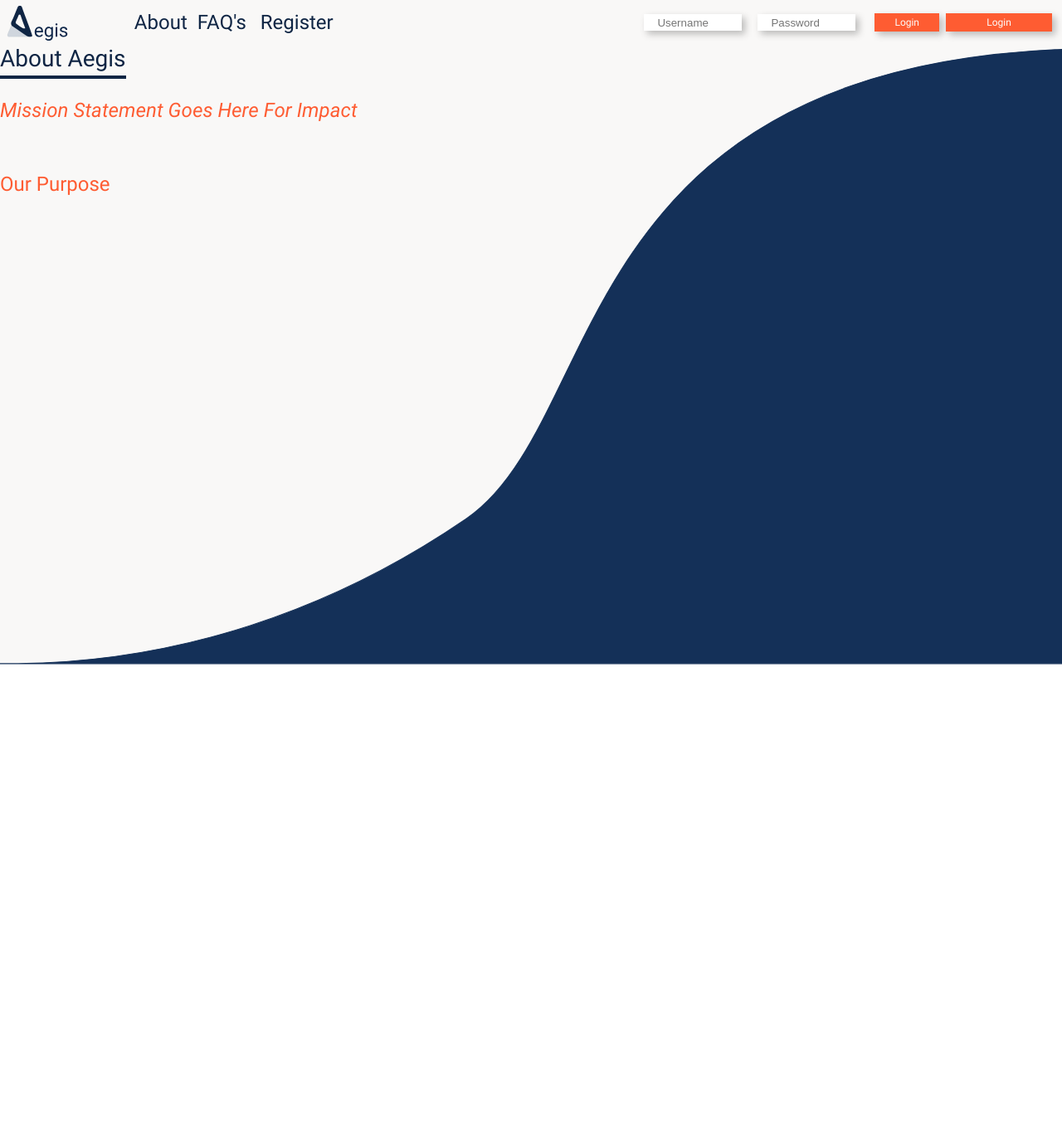
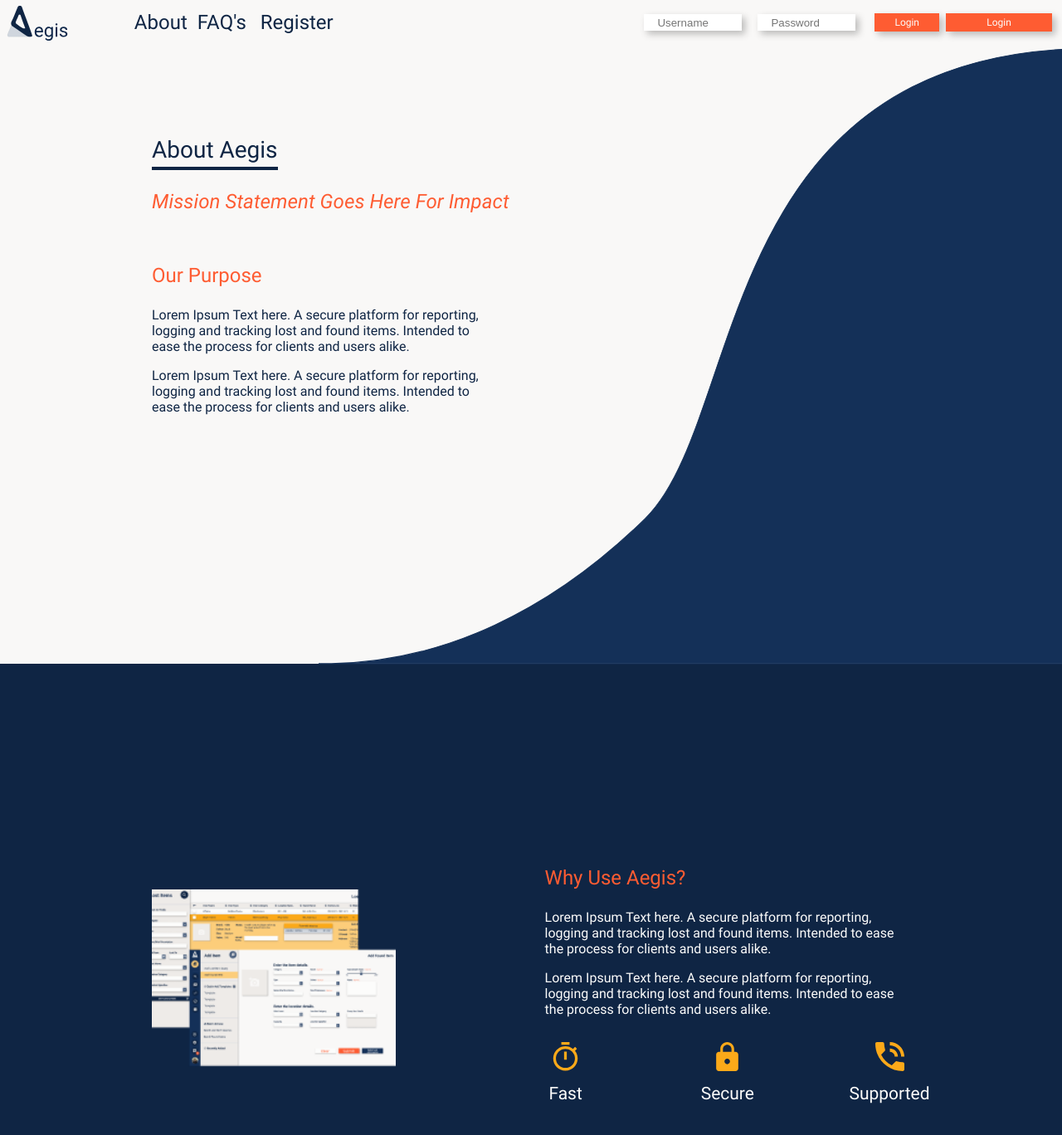
Before and after one commit to D-Nugent/aegis-client, a React (Create React App) app: page /about in a window 1280 px wide. Shown: the top 1368 px of the page at 83% size. Before the commit the page ends 801 px from the top, so only its background shows below. Built offline with nearby package versions, Linux system fonts and the light colour scheme.

Commit message:
relocated content from hero and passed to componet as children props

```diff
--- a/src/components/Hero/Hero.scss
+++ b/src/components/Hero/Hero.scss
@@ -23,7 +23,13 @@
         width: 100%;
 
         @include tablet {
+            left: auto;
+            right: 0;
             height: 100%;
+        }
+
+        @include desktop {
+            width: 70%;
         }
     }
 }
--- a/src/pages/About/About.scss
+++ b/src/pages/About/About.scss
@@ -3,6 +3,7 @@
 @use "../../styles/fonts" as *;
 
 .about {
+    // Revisit this
     & section {
         padding-left: $lp-padding-mobile;
         padding-right: $lp-padding-mobile;
--- a/src/pages/About/About.tsx
+++ b/src/pages/About/About.tsx
@@ -9,56 +9,50 @@ import AboutTeamImg from '../../assets/images/about-team.png';
 function About() {
 
     return(
-        <main>
-            <Hero classes="abc">
+        <main className="about">
+            <Hero classes="purpose">
                 <h1 className="purpose__heading">About Aegis</h1>
                 <h2 className="purpose__heading-secondary purpose__heading-secondary--emphasis">Mission Statement Goes Here For Impact</h2>
                 <h2 className="purpose__heading-secondary">Our Purpose</h2>
-
-
+                <div className="purpose__text-wrapper">
+                    <p className="purpose__text">Lorem Ipsum Text here. A secure platform for reporting, logging and tracking lost and found items. Intended to ease the process for clients and users alike.</p>
+                    <p className="purpose__text">Lorem Ipsum Text here. A secure platform for reporting, logging and tracking lost and found items. Intended to ease the process for clients and users alike.</p>
+                </div>
+                {/* <svg className="purpose__svg" viewBox="0 0 142 77" fill="none" xmlns="http://www.w3.org/2000/svg">
+                    <path d="M0 60.7003H32.9576L49.1538 64.6552C49.1538 64.6552 48.5732 37.4686 49.1538 34.8993C49.7345 32.3299 51.9788 30.5677 53.2971 30.5677C54.6154 30.5677 93.9761 30.5677 93.9761 30.5677L93.4111 29.2494H87.7613V18.5146C87.7613 18.5146 85.9244 11.9746 82.6764 9.66317C80.4025 8.04499 78.6875 7.40323 75.8965 7.40323C73.1056 7.40323 71.3496 7.98879 69.1167 9.66317C66.0115 11.9917 65.489 14.7373 64.5968 18.5146C63.7346 22.1651 64.5968 28.1194 64.5968 28.1194H57.0637C57.0637 28.1194 57.0637 20.2096 57.0637 15.5014C61.0242 4.51206 65.148 1.3374 75.8965 1C87.7613 1.00001 95.0912 11.3929 94.9178 15.5014L95.2944 30.756H96.9894C99.8349 31.2636 101.321 32.6393 102.074 35.0876L101.698 64.6552C100.124 69.346 98.6866 71.588 93.4111 73.695H79.4748L79.0981 62.7719H81.7347L79.4748 53.3555C79.4748 53.3555 81.619 51.9344 82.2997 50.5305C83.0405 49.0027 83.0995 47.8434 82.6764 46.199C82.229 44.4601 81.5887 43.3406 80.0398 42.4324C78.9934 41.8189 78.2395 41.6791 77.0265 41.6791C75.8136 41.6791 75.0486 41.8004 74.0133 42.4324C72.5158 43.3465 71.9806 44.4946 71.565 46.199C71.1627 47.8486 71.2197 48.9937 71.9416 50.5305C72.5832 51.8964 74.5782 53.3555 74.5782 53.3555L71.9416 62.0186H77.0265V73.695H59.3236L51.7904 67.1035V69.5518L58.0053 75.7666H109.796L120.154 60.7003H142" stroke="#FE5C32" stroke-width="1.12997"/>
+                </svg> */}
             </Hero>
+            <section className="why">
+                {/* Make carousel and ferris wheel */}
+                <div className="why__screenshot-canvas">
+                    <img className="why__screenshot" src={AegisScreenshot} alt="aegis screenshots"/>
+                </div>
+                <div className="why__text-wrapper">
+                    <h2 className="why__heading-secondary">Why Use Aegis?</h2>
+                    <p className="why__text">Lorem Ipsum Text here. A secure platform for reporting, logging and tracking lost and found items. Intended to ease the process for clients and users alike.</p>
+                    <p className="why__text">Lorem Ipsum Text here. A secure platform for reporting, logging and tracking lost and found items. Intended to ease the process for clients and users alike.</p>
+                    <div className="why__icon-wrapper">
+                        <div>
+                            <img className="why__icon" src={FastIcon} alt="fast" />
+                            <p className="why__icon-label">Fast</p>
+                        </div>
+                        <div>
+                            <img className="why__icon" src={SecureIcon} alt="Secure" />
+                            <p className="why__icon-label">Secure</p>
+                        </div>
+                        <div>
+                            <img className="why__icon" src={SupportedIcon} alt="Supported" />
+                            <p className="why__icon-label">Supported</p>
+                        </div>
+                    </div>
+                </div>
+            </section>
         </main>
     )
 
     // return (
     //     <main className="about">
-    //         <Hero classes="purpose">
-                // <h1 className="purpose__heading">About Aegis</h1>
-                // <h2 className="purpose__heading-secondary purpose__heading-secondary--emphasis">Mission Statement Goes Here For Impact</h2>
-                // <h2 className="purpose__heading-secondary">Our Purpose</h2>
-    //             <div className="purpose__text-wrapper">
-    //                 <p className="purpose__text">Lorem Ipsum Text here. A secure platform for reporting, logging and tracking lost and found items. Intended to ease the process for clients and users alike.</p>
-    //                 <p className="purpose__text">Lorem Ipsum Text here. A secure platform for reporting, logging and tracking lost and found items. Intended to ease the process for clients and users alike.</p>
-    //             </div>
-    //             <svg className="purpose__svg" viewBox="0 0 142 77" fill="none" xmlns="http://www.w3.org/2000/svg">
-    //                 <path d="M0 60.7003H32.9576L49.1538 64.6552C49.1538 64.6552 48.5732 37.4686 49.1538 34.8993C49.7345 32.3299 51.9788 30.5677 53.2971 30.5677C54.6154 30.5677 93.9761 30.5677 93.9761 30.5677L93.4111 29.2494H87.7613V18.5146C87.7613 18.5146 85.9244 11.9746 82.6764 9.66317C80.4025 8.04499 78.6875 7.40323 75.8965 7.40323C73.1056 7.40323 71.3496 7.98879 69.1167 9.66317C66.0115 11.9917 65.489 14.7373 64.5968 18.5146C63.7346 22.1651 64.5968 28.1194 64.5968 28.1194H57.0637C57.0637 28.1194 57.0637 20.2096 57.0637 15.5014C61.0242 4.51206 65.148 1.3374 75.8965 1C87.7613 1.00001 95.0912 11.3929 94.9178 15.5014L95.2944 30.756H96.9894C99.8349 31.2636 101.321 32.6393 102.074 35.0876L101.698 64.6552C100.124 69.346 98.6866 71.588 93.4111 73.695H79.4748L79.0981 62.7719H81.7347L79.4748 53.3555C79.4748 53.3555 81.619 51.9344 82.2997 50.5305C83.0405 49.0027 83.0995 47.8434 82.6764 46.199C82.229 44.4601 81.5887 43.3406 80.0398 42.4324C78.9934 41.8189 78.2395 41.6791 77.0265 41.6791C75.8136 41.6791 75.0486 41.8004 74.0133 42.4324C72.5158 43.3465 71.9806 44.4946 71.565 46.199C71.1627 47.8486 71.2197 48.9937 71.9416 50.5305C72.5832 51.8964 74.5782 53.3555 74.5782 53.3555L71.9416 62.0186H77.0265V73.695H59.3236L51.7904 67.1035V69.5518L58.0053 75.7666H109.796L120.154 60.7003H142" stroke="#FE5C32" stroke-width="1.12997"/>
-    //             </svg>
-    //         </Hero>
-    //         <section className="why">
-    //             {/* Make carousel and ferris wheel */}
-    //             <div className="why__screenshot-canvas">
-    //                 <img className="why__screenshot" src={AegisScreenshot} alt="aegis screenshots"/>
-    //             </div>
-    //             <div className="why__text-wrapper">
-    //                 <h2 className="why__heading-secondary">Why Use Aegis?</h2>
-    //                 <p className="why__text">Lorem Ipsum Text here. A secure platform for reporting, logging and tracking lost and found items. Intended to ease the process for clients and users alike.</p>
-    //                 <p className="why__text">Lorem Ipsum Text here. A secure platform for reporting, logging and tracking lost and found items. Intended to ease the process for clients and users alike.</p>
-    //                 <div className="why__icon-wrapper">
-    //                     <div>
-    //                         <img className="why__icon" src={FastIcon} alt="fast" />
-    //                         <p className="why__icon-label">Fast</p>
-    //                     </div>
-    //                     <div>
-    //                         <img className="why__icon" src={SecureIcon} alt="Secure" />
-    //                         <p className="why__icon-label">Secure</p>
-    //                     </div>
-    //                     <div>
-    //                         <img className="why__icon" src={SupportedIcon} alt="Supported" />
-    //                         <p className="why__icon-label">Supported</p>
-    //                     </div>
-    //                 </div>
-    //             </div>
-    //         </section>
+
     //         <section className="team">
     //             <div className="team__wrapper">
     //                 <div className="team__column">
```
